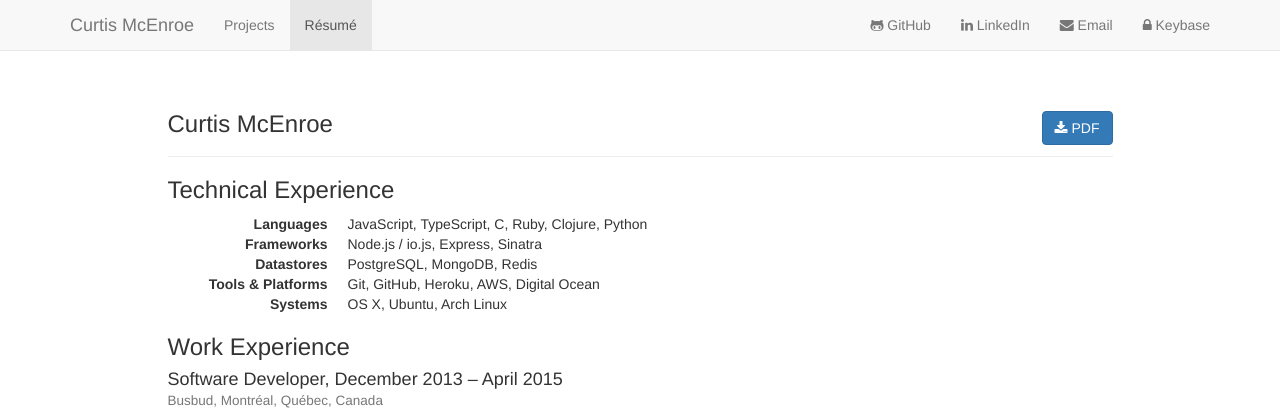
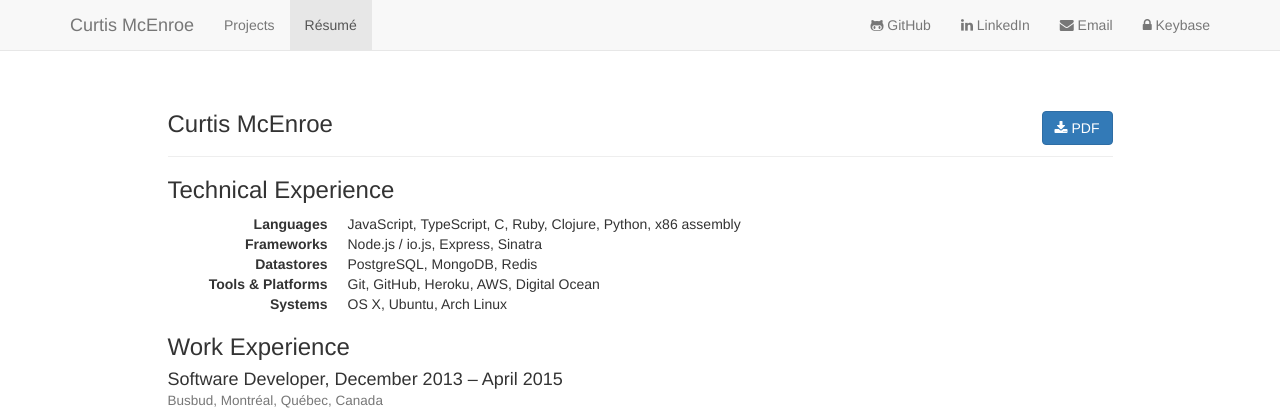
Before and after one commit to causal-agent/programble.github.io, a Jekyll site: the page built from resume.html, in a window 1280 px wide. Shown: the top 410 px of the page. Built offline with Jekyll 4.4.1, drawn with Linux system fonts in a browser that asks for light colours; nearby versions of some CDN libraries; Markdown is read by kramdown in place of the engine named in the settings.

Commit message:
Add x86 assembly to resume

```diff
--- a/_config.yml
+++ b/_config.yml
@@ -46,6 +46,7 @@ resume:
         - Ruby
         - Clojure
         - Python
+        - x86 assembly
 
     - name: Frameworks
       items:
```
